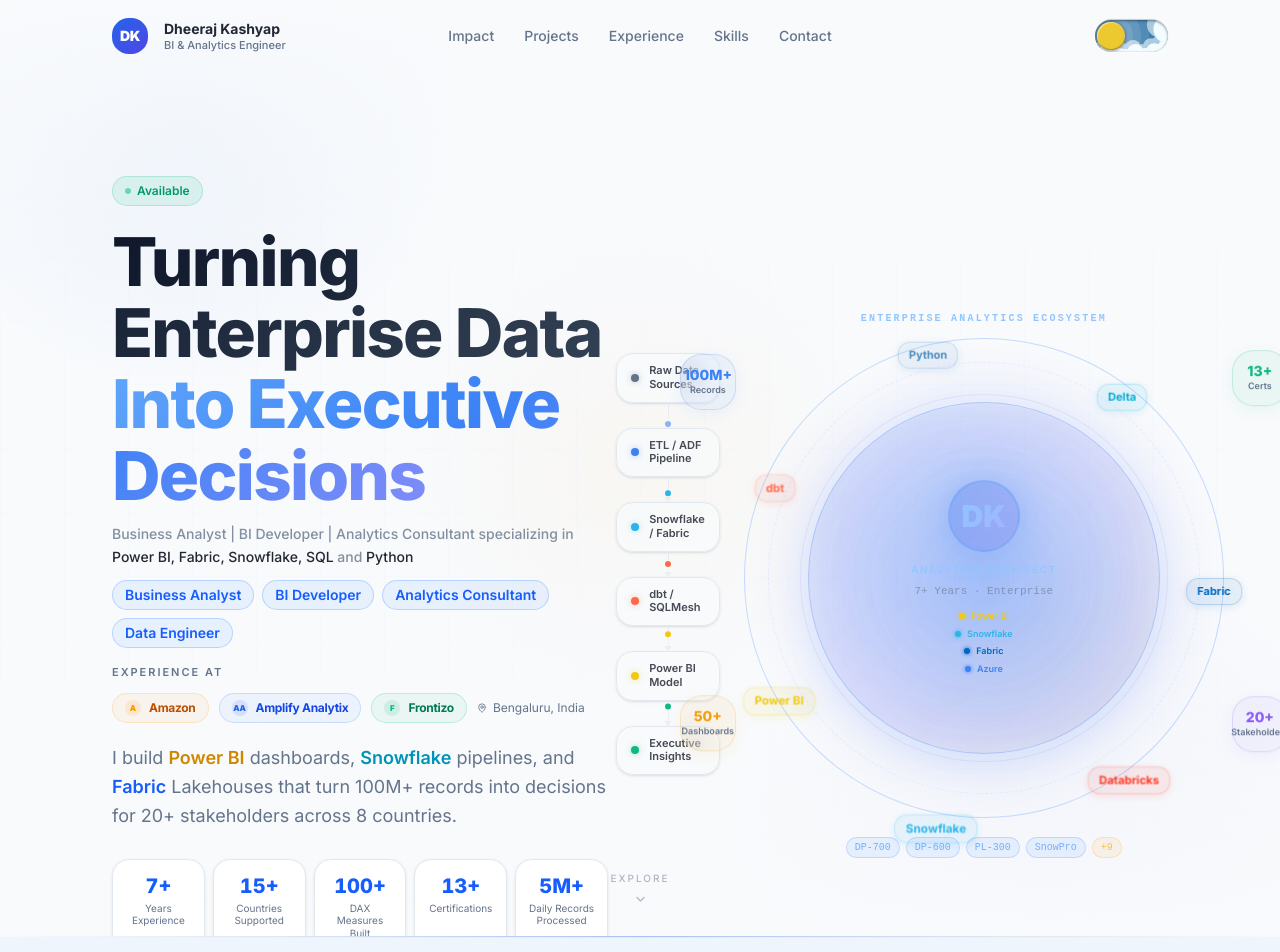
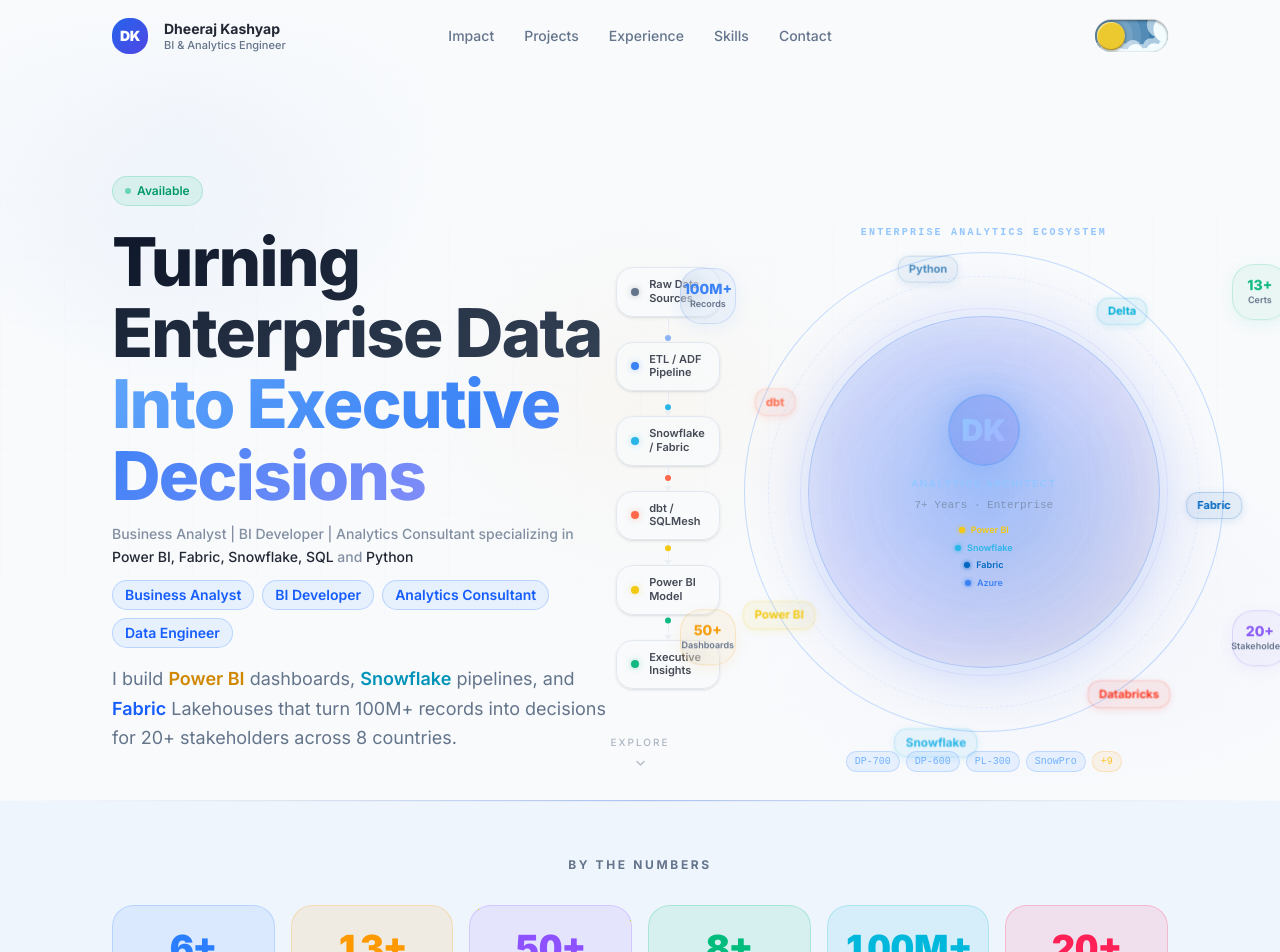
Before and after one commit to dheekash/dheeraj-portfolio, a Next.js app: page / in a window 1280 px wide. Shown: the top 952 px of the page. Built offline with nearby package versions, Linux system fonts and the light colour scheme.

Commit message:
fix(hero): remove company trust strip and stats strip
Co-Authored-By: Claude Sonnet 4.6 <noreply@anthropic.com>

```diff
--- a/src/components/sections/HeroSection.tsx
+++ b/src/components/sections/HeroSection.tsx
@@ -2,7 +2,7 @@
 
 import { useEffect, useRef, useState, useCallback } from "react";
 import { motion, useScroll, useTransform, useMotionValue, useSpring } from "framer-motion";
-import { MapPin, ChevronDown } from "lucide-react";
+import { ChevronDown } from "lucide-react";
 import { LinkButton } from "@/components/common/LinkButton";
 import { profile } from "@/data/profile";
 
@@ -421,36 +421,6 @@ export function HeroSection() {
               </div>
             </motion.div>
 
-            {/* 3. COMPANY TRUST STRIP */}
-            <motion.div
-              initial={{ opacity: 0, y: 16 }}
-              animate={{ opacity: 1, y: 0 }}
-              transition={{ duration: 0.5, delay: 0.14 }}
-              className="mb-5"
-            >
-              <p className="text-[11px] font-semibold uppercase tracking-[0.18em] text-muted-foreground mb-3">
-                Experience at
-              </p>
-              <div className="flex flex-wrap items-center gap-2.5">
-                {[
-                  { name: "Amazon",          color: "#FF9900", initial: "A",  border: "border-amber-500/20",   bg: "bg-amber-500/6 hover:bg-amber-500/10",   text: "text-amber-700 dark:text-amber-400" },
-                  { name: "Amplify Analytix", color: "#2563EB", initial: "AA", border: "border-blue-500/20",    bg: "bg-blue-500/6 hover:bg-blue-500/10",    text: "text-blue-700 dark:text-blue-400" },
-                  { name: "Frontizo",         color: "#10B981", initial: "F",  border: "border-emerald-500/20", bg: "bg-emerald-500/6 hover:bg-emerald-500/10", text: "text-emerald-700 dark:text-emerald-400" },
-                ].map((co) => (
-                  <div key={co.name} className={`flex items-center gap-2 px-3 py-1.5 rounded-xl border ${co.border} ${co.bg} transition-colors`}>
-                    <span className="w-4 h-4 rounded-md flex items-center justify-center text-[8px] font-black"
-                      style={{ backgroundColor: `${co.color}20`, color: co.color }}>
-                      {co.initial}
-                    </span>
-                    <span className={`text-xs font-bold tracking-tight ${co.text}`}>{co.name}</span>
-                  </div>
-                ))}
-                <span className="flex items-center gap-1.5 text-xs text-muted-foreground">
-                  <MapPin size={10} />
-                  Bengaluru, India
-                </span>
-              </div>
-            </motion.div>
 
             {/* 4. VALUE PROP */}
             <motion.p
@@ -466,28 +436,6 @@ export function HeroSection() {
               {" "}that turn 100M+ records into decisions for 20+ stakeholders across 8 countries.
             </motion.p>
 
-            {/* 6. Stats strip */}
-            <motion.div
-              initial={{ opacity: 0 }}
-              animate={{ opacity: 1 }}
-              transition={{ duration: 0.8, delay: 0.38 }}
-              className="grid grid-cols-3 sm:grid-cols-5 gap-2"
-            >
-              {profile.stats.map((s, i) => (
-                <motion.div
-                  key={s.label}
-                  initial={{ opacity: 0, y: 12 }}
-                  animate={{ opacity: 1, y: 0 }}
-                  transition={{ delay: 0.42 + i * 0.06 }}
-                  className="rounded-xl p-3 text-center bg-card border border-border shadow-sm hover:shadow-md hover:-translate-y-0.5 transition-all group"
-                >
-                  <div className="text-lg sm:text-xl font-extrabold text-blue-600 dark:text-blue-400 group-hover:text-blue-500 transition-colors tabular-nums">
-                    <Counter value={s.value} suffix={s.suffix} />
-                  </div>
-                  <p className="text-[10px] text-muted-foreground mt-0.5 leading-tight">{s.label}</p>
-                </motion.div>
-              ))}
-            </motion.div>
           </div>
 
           {/* ══ RIGHT — Visual with mouse parallax ══ */}
```
